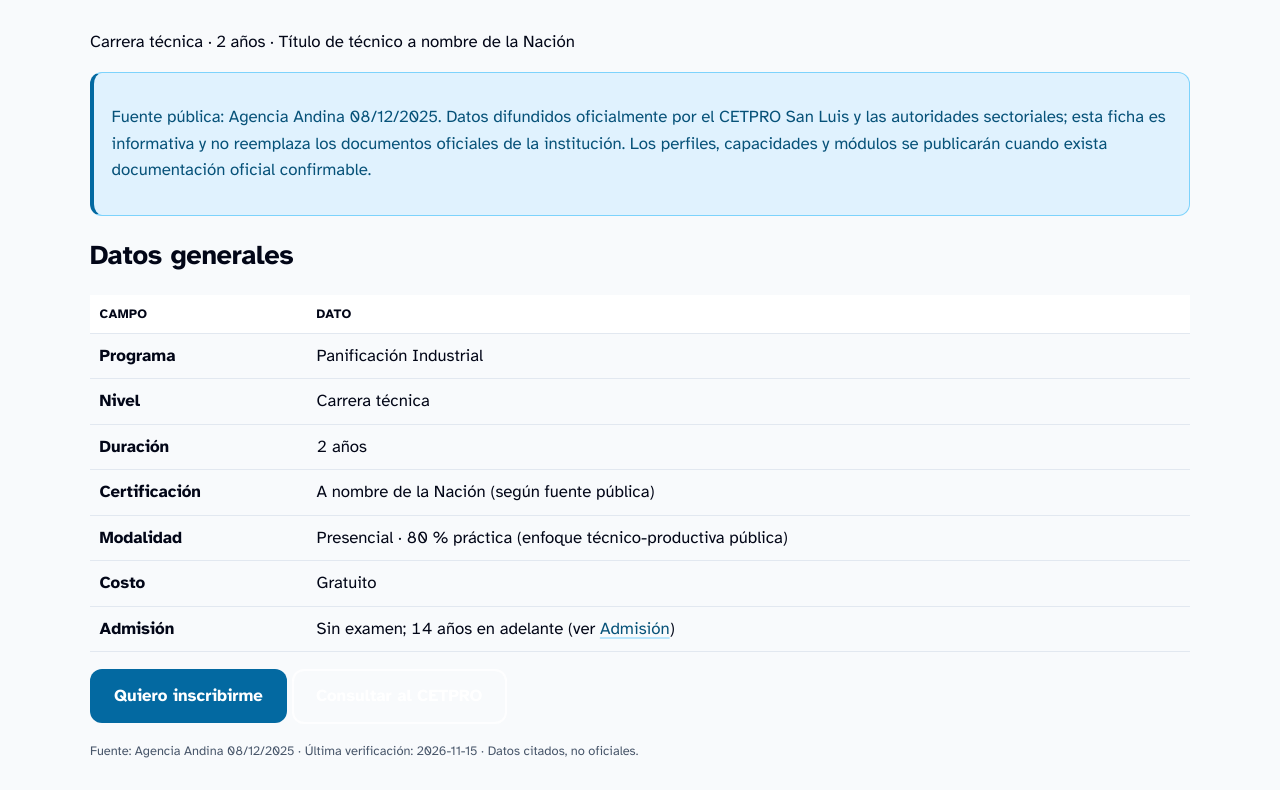
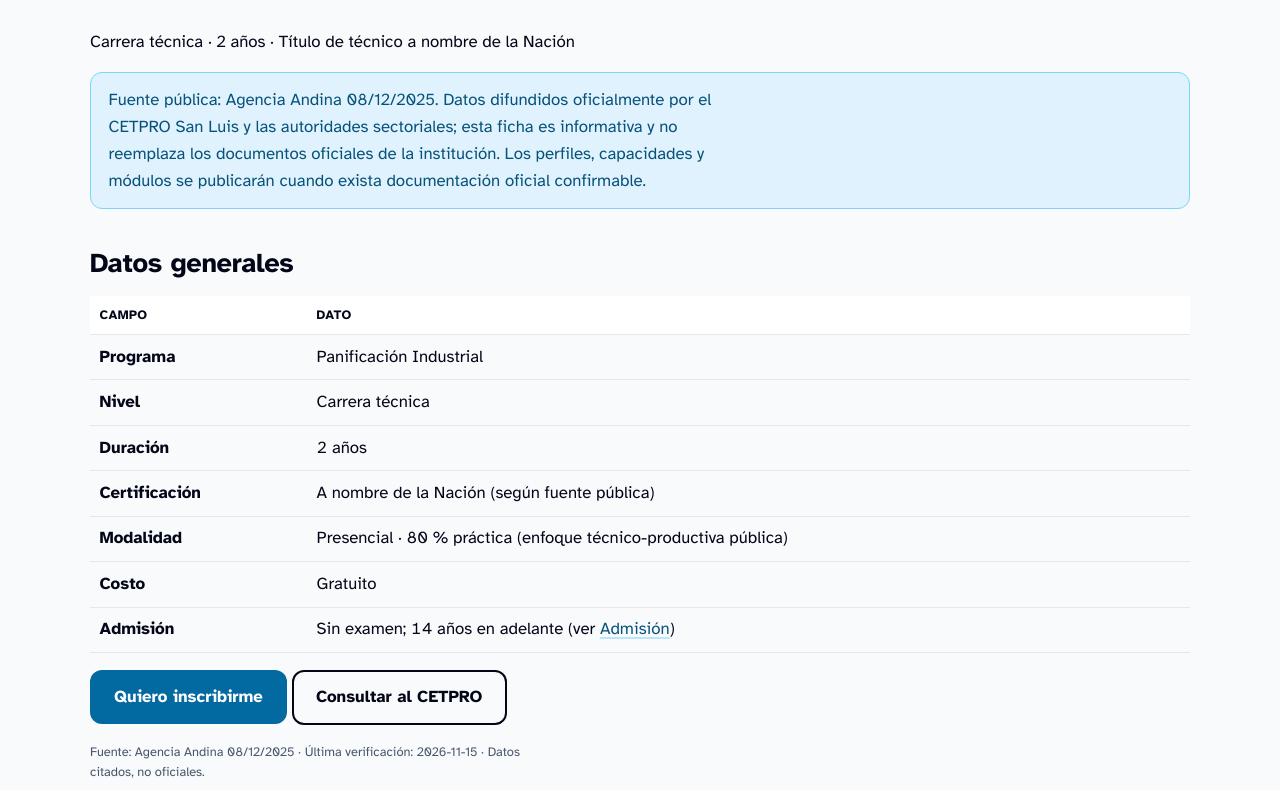
Before and after one commit to ElechugasCheraxxx/cetpro-web, an Eleventy site: page src/ficha.njk in a window 1280 px wide. Shown: the part 162-952 px from the top of the page. Built offline with nearby package versions, Linux system fonts and the light colour scheme; Eleventy itself is replaced by a stand-in of ours; files that its build step writes are made by us from their sources.

Commit message:
fix(ui): hallazgos detector impeccable — line-length, side-tab notice, heading rhythm, btn.secondary AA (#19)
- p/li max-width 56ch + text-wrap: pretty (Atkinson ~1.4 char/ch)
- .notice sin side-tab (border uniforme 1px)
- h2 con mas espacio arriba que abajo + rhythm; list-check li measure
- btn.secondary-light (slate oscuro) para fondos claros: ficha, contacto, 404
- impeccable detect: 0 hallazgos en las 22 paginas

Co-authored-by: Equipo CETPRO <dev@cetpro-sanluis.local>

```diff
--- a/src/404.njk
+++ b/src/404.njk
@@ -8,5 +8,5 @@ eleventyExcludeFromCollections: true
 <article class="wrap">
   <h1>Página no encontrada</h1>
   <p>La URL que buscas no existe o fue movida.</p>
-  <p><a class="btn" href="/">Volver al inicio</a> <a class="btn secondary" href="/contacto/">Contacto</a></p>
+  <p><a class="btn" href="/">Volver al inicio</a> <a class="btn secondary-light" href="/contacto/">Contacto</a></p>
 </article>
--- a/src/assets/css/main.css
+++ b/src/assets/css/main.css
@@ -164,6 +164,18 @@ main section, main article { padding: 1.5rem 0; }
 @media (hover: hover) and (pointer: fine) {
   .btn:hover { background: var(--color-accent-dark); color: #fff; box-shadow: 0 4px 14px rgba(3, 105, 161, .35); }
 }
+/* secondary para fondos claro (AA): slate oscuro sobre blanco */
+.btn.secondary-light {
+  background: transparent; color: var(--color-primary-dark);
+  border: 2px solid var(--color-primary-dark); border-radius: var(--radius);
+  padding: .75rem 1.4rem; text-decoration: none; font-weight: 800;
+  transition: transform 160ms var(--ease-out), background-color 160ms var(--ease-hover), color 160ms var(--ease-hover);
+  cursor: pointer; display: inline-block;
+}
+.btn.secondary-light:active { transform: scale(0.97); }
+@media (hover: hover) and (pointer: fine) {
+  .btn.secondary-light:hover { background: var(--color-primary-dark); color: #fff; text-decoration: none; }
+}
 .btn.secondary {
   background: transparent; color: #fff;
   border: 2px solid rgba(255, 255, 255, 0.9); border-radius: var(--radius);
@@ -192,13 +204,16 @@ main section, main article { padding: 1.5rem 0; }
 
 /* ---- tipografía: tracking negativo en display (Apple §15) ---- */
 h1 { font-size: clamp(1.7rem, 3.5vw, 2.4rem); line-height: 1.15; letter-spacing: -0.02em; color: var(--color-primary-dark); }
-h2 { font-size: clamp(1.3rem, 2.6vw, 1.7rem); line-height: 1.25; letter-spacing: -0.01em; color: var(--color-primary-dark); }
+h2 { font-size: clamp(1.3rem, 2.6vw, 1.7rem); line-height: 1.25; letter-spacing: -0.01em; color: var(--color-primary-dark); margin-block: 1.35em .55em; }
+h2:first-child { margin-block-start: 0; }
 h3 { letter-spacing: -0.005em; }
 .section-title { display: flex; align-items: center; gap: .6rem; }
+p { max-width: 56ch; text-wrap: pretty; }
 .muted { color: var(--color-muted); }
 .small { font-size: .9rem; }
 .card-caption { font-size: .8rem; color: var(--color-muted); }
-.notice { background: #e0f2fe; border: 1px solid #7dd3fc; border-left: 4px solid var(--color-accent); padding: .85rem 1.1rem; border-radius: var(--radius); color: #075279; }
+.notice { background: #e0f2fe; border: 1px solid #7dd3fc; padding: .85rem 1.1rem; border-radius: var(--radius); color: #075279; }
+.notice p { margin: 0; }
 a { color: var(--color-accent-dark); text-decoration: underline; text-decoration-color: #bae6fd; text-decoration-thickness: 2px; text-underline-offset: 3px; text-decoration-skip-ink: none; }
 a:hover { color: var(--color-accent); text-decoration-color: var(--color-accent); }
 a:focus-visible { outline: 3px solid var(--color-accent); outline-offset: 2px; }
@@ -208,6 +223,7 @@ table { width: 100%; border-collapse: collapse; margin: 1rem 0; }
 th, td { border-bottom: 1px solid var(--color-border); padding: .55rem .6rem; text-align: left; }
 thead th { background: var(--color-surface); letter-spacing: .03em; text-transform: uppercase; font-size: .8rem; }
 .list-check { list-style: none; padding-left: 0; }
+.list-check li { max-width: 56ch; text-wrap: pretty; }
 .list-check li::before { content: "✔ "; color: var(--color-primary); font-weight: 900; }
 code { background: #e8edf5; padding: .1em .35em; border-radius: 4px; font-size: .95em; }
 
--- a/src/contacto.njk
+++ b/src/contacto.njk
@@ -23,7 +23,7 @@ description: Ubicación, teléfono y correo del CETPRO San Luis — Jr. Cabo Yen
     </tbody>
   </table>
 
-  <p><a class="btn secondary" href="https://www.google.com/maps/search/Jr.+Yen+Escobedo+381+San+Luis+Lima" rel="noopener" target="_blank">Abrir en Google Maps</a></p>
+  <p><a class="btn secondary-light" href="https://www.google.com/maps/search/Jr.+Yen+Escobedo+381+San+Luis+Lima" rel="noopener" target="_blank">Abrir en Google Maps</a></p>
 
   <div class="notice">
     <p><strong>¿Eres parte del CETPRO y necesitas actualizar datos?</strong> Este sitio es informativo y se actualiza mediante el repositorio institucional. Para solicitar cambios de teléfono, correo u horarios, escribe a <a href="mailto:cetprosanluis@gmail.com">cetprosanluis@gmail.com</a>.</p>
--- a/src/ficha.njk
+++ b/src/ficha.njk
@@ -31,7 +31,7 @@ eleventyComputed:
     </tbody>
   </table>
 
-  <p><a class="btn" href="/admision/">Quiero inscribirme</a> <a class="btn secondary" href="/contacto/">Consultar al CETPRO</a></p>
+  <p><a class="btn" href="/admision/">Quiero inscribirme</a> <a class="btn secondary-light" href="/contacto/">Consultar al CETPRO</a></p>
 
   <p class="card-caption">Fuente: {{ programa.source }} · Última verificación: 2026-11-15 · Datos citados, no oficiales.</p>
 </article>
```
